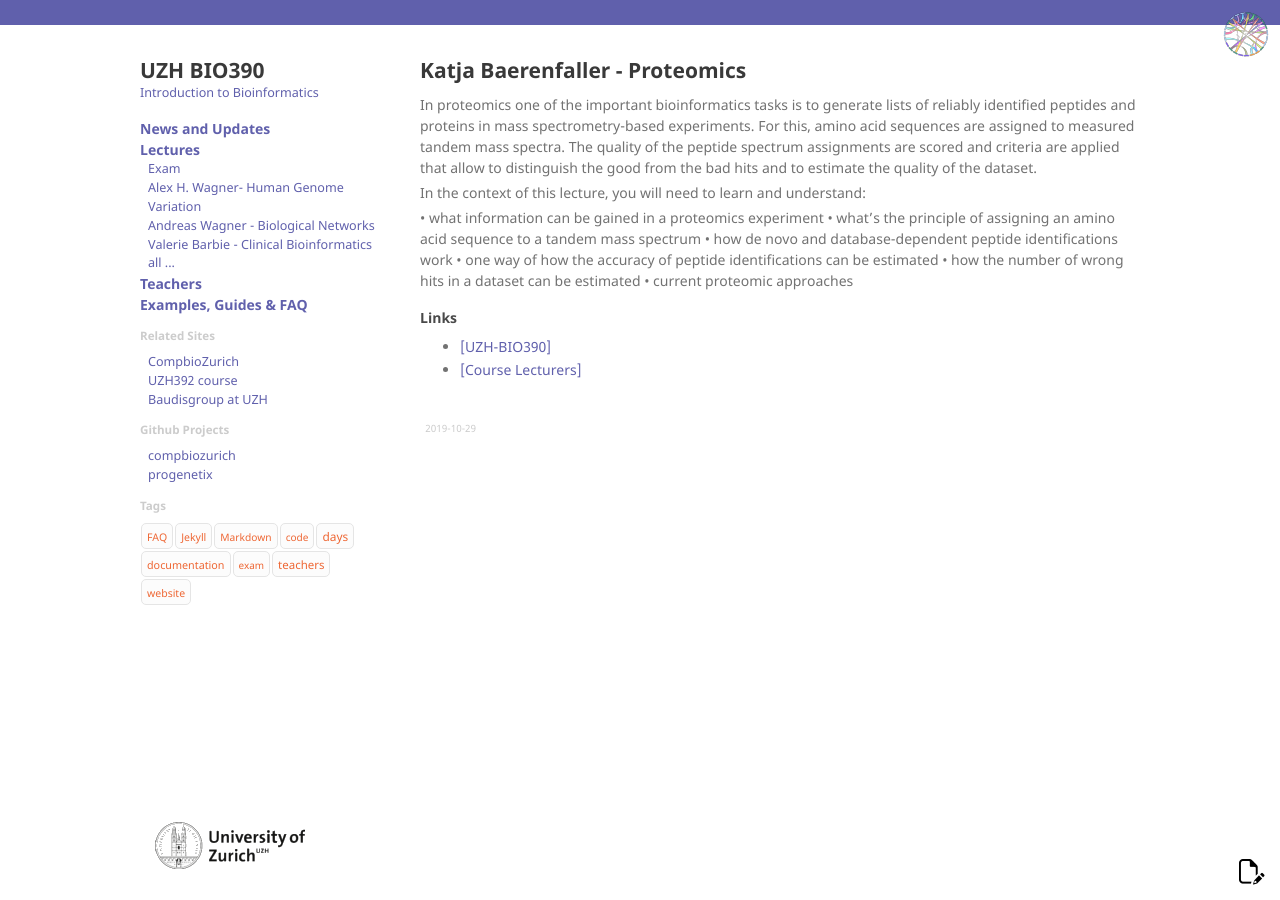
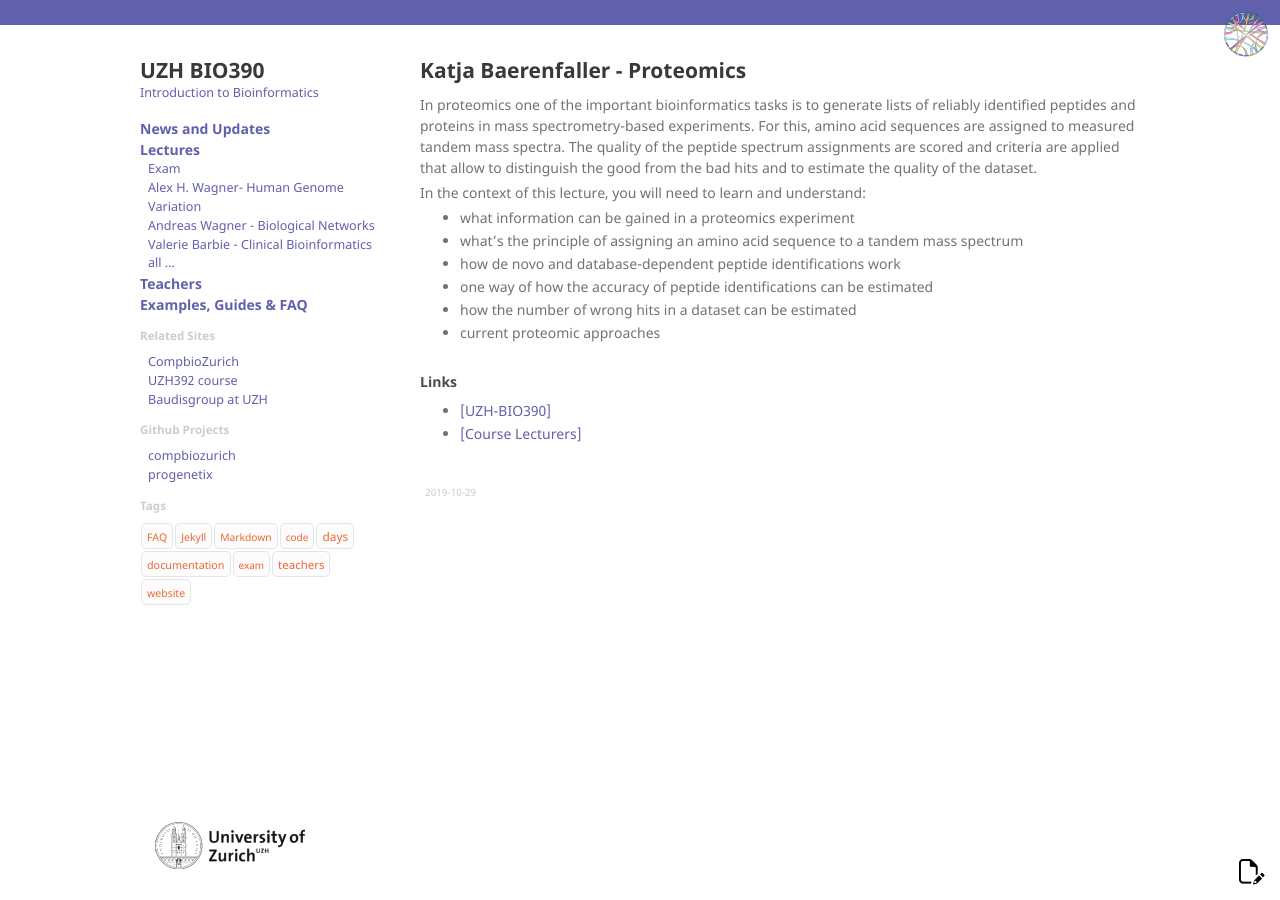
Before and after one commit to compbiozurich/UZH-BIO390, a Jekyll site: the page built from pages/_course-days/2019-10-29-Katja-Baerenfaller.md, in a window 1280 px wide. Built offline with Jekyll 4.4.1, drawn with Linux system fonts in a browser that asks for light colours.

Commit message:
list fix

```diff
--- a/pages/_course-days/2019-10-29-Katja-Baerenfaller.md
+++ b/pages/_course-days/2019-10-29-Katja-Baerenfaller.md
@@ -24,9 +24,9 @@ In proteomics one of the important bioinformatics tasks is to generate lists of
 
 In the context of this lecture, you will need to learn and understand:
 
-• what information can be gained in a proteomics experiment
-• what’s the principle of assigning an amino acid sequence to a tandem mass spectrum
-• how de novo and database-dependent peptide identifications work
-• one way of how the accuracy of peptide identifications can be estimated
-• how the number of wrong hits in a dataset can be estimated
-• current proteomic approaches
+* what information can be gained in a proteomics experiment
+* what’s the principle of assigning an amino acid sequence to a tandem mass spectrum
+* how de novo and database-dependent peptide identifications work
+* one way of how the accuracy of peptide identifications can be estimated
+* how the number of wrong hits in a dataset can be estimated
+* current proteomic approaches
```
